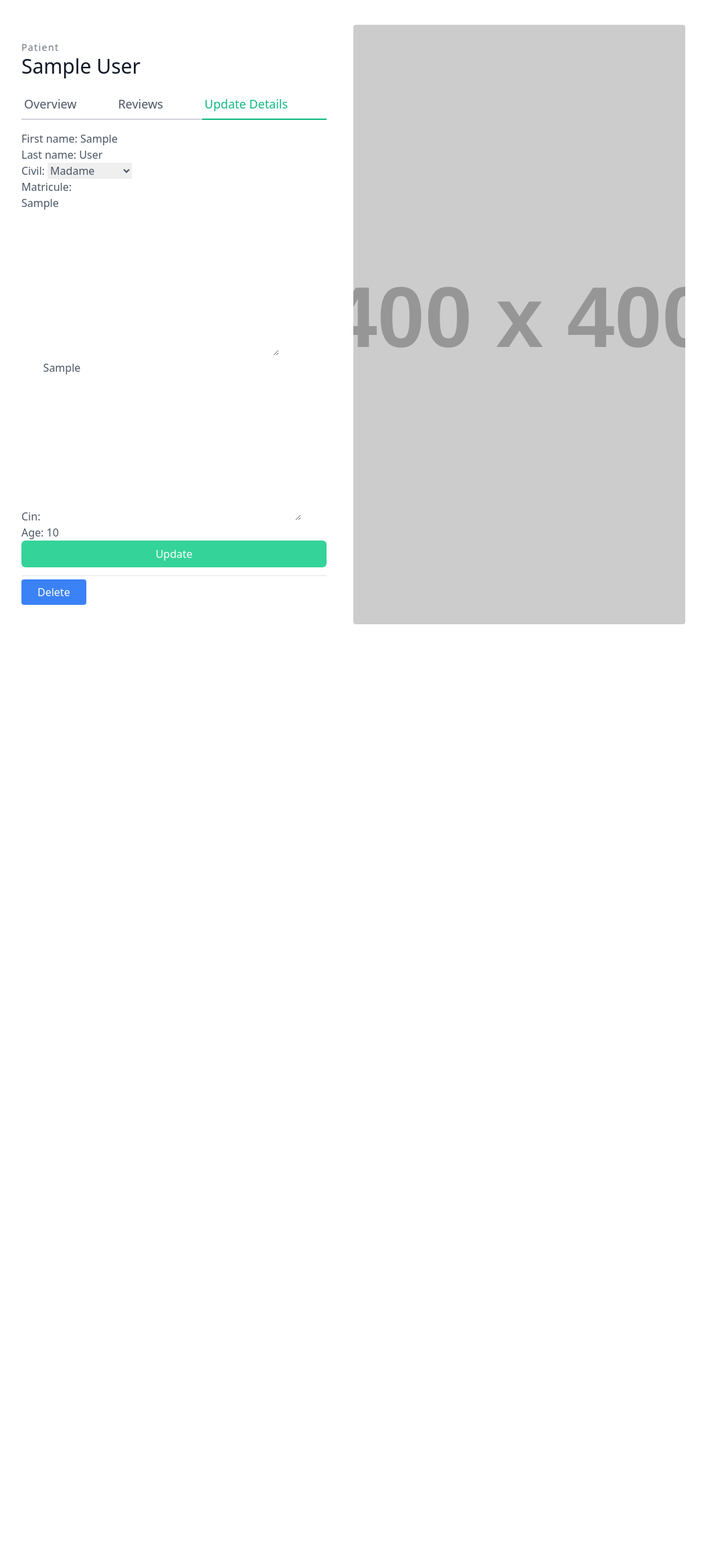
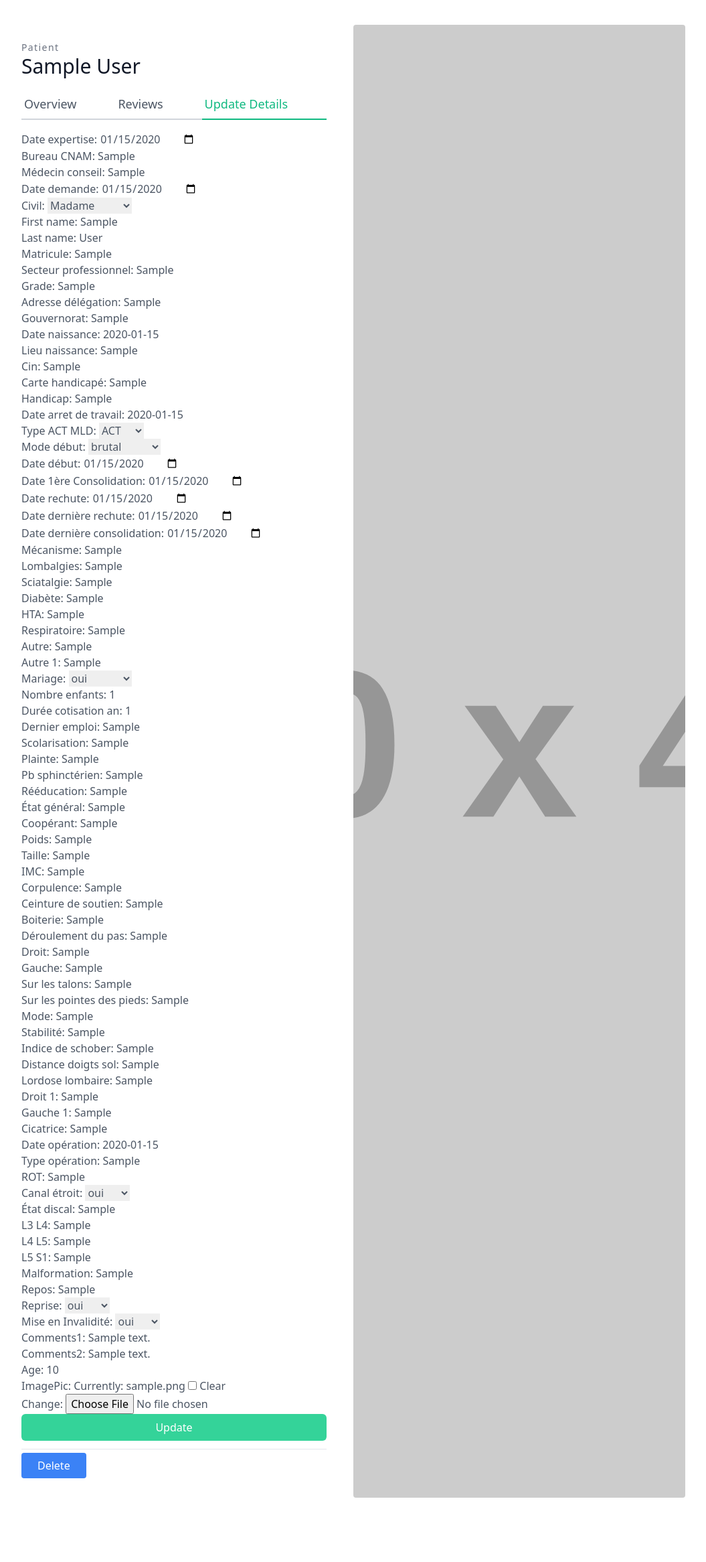
Before and after one commit to Panderio/Django_Patient, a Django app: page /healthcare/1/update/ in a window 1280 px wide. Shown: the part 139-2471 px from the top of the page at 67% size, without its empty margins (112-1167 px from the left). Before the commit the page ends 1071 px from the top, so only its background shows below. Run offline with Django 3.2, Linux system fonts and the light colour scheme; a user stored in the database is signed in; tables that the repository leaves empty hold one stand-in row (values such as "Sample post"); grey boxes labelled with a size stand in for pictures from a placeholder-image service; some libraries are stand-ins or nearby versions.

Commit message:
date updated

```diff
--- a/healthcare/forms.py
+++ b/healthcare/forms.py
@@ -5,21 +5,106 @@ from django.contrib.auth import get_user_model
 
 from django.db import models
 from django.db.models import fields
+from django.forms import widgets
 from .models import Patient, User
 
 User = get_user_model()
+
+class DateInputfil(forms.DateInput):
+    input_type= "date"
 
 class PatientModelForm(forms.ModelForm):
     class Meta:
         model = Patient
         fields =(
+            'date_expertise',
+            'Bureau_CNAM',
+            'médecin_conseil',
+            'date_demande',
+            'civil',
             'first_name',
             'last_name',
-            'civil',
             'matricule',
+            'secteur_professionnel',
+            'grade',
+            'adresse_délégation',
+            'gouvernorat',
+            'date_naissance',
+            'lieu_naissance',
             'cin',
-            'age'
+            'carte_handicapé',
+            'handicap',
+            'date_arret_de_travail',
+            'Type_ACT_MLD',
+            'mode_début',
+            'date_début',
+            'date_1ère_Consolidation',
+            'date_rechute',
+            'date_dernière_rechute',
+            'date_dernière_consolidation',
+            'mécanisme',
+            'lombalgies',
+            'sciatalgie',
+            'diabète',
+            'HTA',
+            'respiratoire',
+            'Autre',
+            'Autre_1',
+            'mariage',
+            'nombre_enfants',
+            'durée_cotisation_an',
+            'dernier_emploi',
+            'scolarisation',
+            'plainte',
+            'Pb_sphinctérien',
+            'rééducation',
+            'état_général',
+            'coopérant',
+            'poids',
+            'taille',
+            'IMC',
+            'corpulence',
+            'ceinture_de_soutien',
+            'boiterie',
+            'déroulement_du_pas',
+            'droit',
+            'gauche',
+            'sur_les_talons',
+            'sur_les_pointes_des_pieds',
+            'mode',
+            'stabilité',
+            'indice_de_schober',
+            'distance_doigts_sol',
+            'lordose_lombaire',
+            'droit_1',
+            'gauche_1',
+            'cicatrice',
+            'date_opération',
+            'type_opération',
+            'ROT',
+            'canal_étroit',
+            'état_discal',
+            'L3_L4',
+            'L4_L5',
+            'L5_S1',
+            'malformation',
+            'repos',
+            'reprise',
+            'mise_en_Invalidité',
+            'Comments1',
+            'Comments2',
+            'age',
+            'ImagePic',
         )
+        widgets = {
+            'date_expertise':DateInputfil(),
+            'date_demande':DateInputfil(),
+            'date_début':DateInputfil(),
+            'date_1ère_Consolidation':DateInputfil(),
+            'date_rechute':DateInputfil(),
+            'date_dernière_rechute':DateInputfil(),
+            'date_dernière_consolidation':DateInputfil()
+        }
 
 
 class PatientForm(forms.Form):
--- a/healthcare/models.py
+++ b/healthcare/models.py
@@ -44,20 +44,20 @@ class Patient(models.Model):
         )
 
     date_expertise=models.DateField(("date expertise"),blank=True, null=True)
-    Bureau_CNAM = models.TextField(blank=True, null=True)
+    Bureau_CNAM = models.CharField(max_length=150,blank=True, null=True)
     médecin_conseil=models.CharField(max_length=100,blank=True, null=True)
     date_demande=models.DateField(blank=True, null=True)
     civil = models.CharField(max_length=12,choices=civilité)
     first_name = models.CharField(max_length=100,blank=True, null=True)
     last_name = models.CharField(max_length=100,blank=True, null=True)
-    matricule = models.TextField(blank=True, null=True)
-    secteur_professionnel = models.TextField(blank=True, null=True)
+    matricule = models.CharField(max_length=150,blank=True, null=True)
+    secteur_professionnel = models.CharField(max_length=150,blank=True, null=True)
     grade = models.CharField(max_length=100,blank=True, null=True)
-    adresse_délégation=models.TextField(blank=True, null=True)
+    adresse_délégation=models.CharField(max_length=150,blank=True, null=True)
     gouvernorat=models.CharField(max_length=250,blank=True, null=True)
     date_naissance = models.DateField(blank=True, null=True)
     lieu_naissance =models.CharField(max_length=250,blank=True, null=True)
-    cin = models.TextField(blank=True, null=True)
+    cin = models.CharField(max_length=150,blank=True, null=True)
     carte_handicapé =CharField(max_length=250,blank=True, null=True)
     handicap=models.CharField(max_length=250,blank=True, null=True)
     date_arret_de_travail=models.DateField(blank=True, null=True)
@@ -68,57 +68,57 @@ class Patient(models.Model):
     date_rechute=models.DateField(blank=True, null=True)
     date_dernière_rechute=models.DateField(blank=True, null=True)
     date_dernière_consolidation=models.DateField(blank=True, null=True)
-    mécanisme=models.TextField(blank=True, null=True)
+    mécanisme=models.CharField(max_length=150,blank=True, null=True)
     lombalgies=models.CharField(max_length=3,default="oui")
     sciatalgie=models.CharField(max_length=3,default="non")
     diabète=models.CharField(max_length=3,default=0)
     HTA=models.CharField(max_length=3,default=0,blank=True, null=True)
-    respiratoire=models.CharField(max_length=3,default=0,blank=True, null=True)
+    respiratoire=models.CharField(max_length=150,default=0,blank=True, null=True)
     Autre=models.CharField(max_length=250,default=0,blank=True, null=True)
     Autre_1=models.CharField(max_length=250,default=0,blank=True, null=True)
     mariage=models.CharField(max_length=7,choices=status)
     nombre_enfants=models.PositiveSmallIntegerField(blank=True, null=True)
     durée_cotisation_an=models.PositiveSmallIntegerField(blank=True, null=True)
-    dernier_emploi=models.TextField(blank=True, null=True)
-    scolarisation=models.TextField(blank=True, null=True)
-    plainte=models.TextField(blank=True, null=True)
-    Pb_sphinctérien=models.TextField(blank=True, null=True)
-    rééducation=models.TextField(blank=True, null=True)
-    état_général=models.TextField(blank=True, null=True)
-    coopérant=models.TextField(blank=True, null=True)
-    poids =models.TextField(blank=True, null=True)
-    taille=models.TextField(blank=True, null=True)
-    IMC=models.TextField(blank=True, null=True)
-    corpulence=models.TextField(blank=True, null=True)
-    ceinture_de_soutien=models.TextField(blank=True, null=True)
-    boiterie=models.TextField(blank=True, null=True)
-    déroulement_du_pas=models.TextField(blank=True, null=True)
-    droit=models.TextField(blank=True, null=True)
-    gauche=models.TextField(blank=True, null=True)
-    sur_les_talons=models.TextField(blank=True, null=True)
-    sur_les_pointes_des_pieds=models.TextField(blank=True, null=True)
-    mode=models.TextField(blank=True, null=True)
-    stabilité=models.TextField(blank=True, null=True)
-    indice_de_schober=models.TextField(blank=True, null=True)
-    distance_doigts_sol=models.TextField(blank=True, null=True)
-    lordose_lombaire=models.TextField(blank=True, null=True)
-    droit_1=models.TextField(blank=True, null=True)
-    gauche_1=models.TextField(blank=True, null=True)
-    cicatrice=models.TextField(blank=True, null=True)
-    date_opération=models.TextField(blank=True, null=True)
-    type_opération=models.TextField(blank=True, null=True)
-    ROT=models.TextField(blank=True, null=True)
+    dernier_emploi=models.CharField(max_length=150,blank=True, null=True)
+    scolarisation=models.CharField(max_length=150,blank=True, null=True)
+    plainte=models.CharField(max_length=150,blank=True, null=True)
+    Pb_sphinctérien=models.CharField(max_length=150,blank=True, null=True)
+    rééducation=models.CharField(max_length=150,blank=True, null=True)
+    état_général=models.CharField(max_length=150,blank=True, null=True)
+    coopérant=models.CharField(max_length=150,blank=True, null=True)
+    poids =models.CharField(max_length=150,blank=True, null=True)
+    taille=models.CharField(max_length=150,blank=True, null=True)
+    IMC=models.CharField(max_length=150,blank=True, null=True)
+    corpulence=models.CharField(max_length=150,blank=True, null=True)
+    ceinture_de_soutien=models.CharField(max_length=150,blank=True, null=True)
+    boiterie=models.CharField(max_length=150,blank=True, null=True)
+    déroulement_du_pas=models.CharField(max_length=150,blank=True, null=True)
+    droit=models.CharField(max_length=150,blank=True, null=True)
+    gauche=models.CharField(max_length=150,blank=True, null=True)
+    sur_les_talons=models.CharField(max_length=150,blank=True, null=True)
+    sur_les_pointes_des_pieds=models.CharField(max_length=150,blank=True, null=True)
+    mode=models.CharField(max_length=150,blank=True, null=True)
+    stabilité=models.CharField(max_length=150,blank=True, null=True)
+    indice_de_schober=models.CharField(max_length=150,blank=True, null=True)
+    distance_doigts_sol=models.CharField(max_length=150,blank=True, null=True)
+    lordose_lombaire=models.CharField(max_length=150,blank=True, null=True)
+    droit_1=models.CharField(max_length=150,blank=True, null=True)
+    gauche_1=models.CharField(max_length=150,blank=True, null=True)
+    cicatrice=models.CharField(max_length=150,blank=True, null=True)
+    date_opération=models.CharField(max_length=150,blank=True, null=True)
+    type_opération=models.CharField(max_length=150,blank=True, null=True)
+    ROT=models.CharField(max_length=150,blank=True, null=True)
     canal_étroit=models.CharField(max_length=3,choices=y_n,blank=True, null=True)
-    état_discal=models.TextField(blank=True, null=True)
-    L3_L4=models.TextField(blank=True, null=True)
-    L4_L5=models.TextField(blank=True, null=True)
-    L5_S1=models.TextField(blank=True, null=True)
-    malformation=models.TextField(blank=True, null=True)
+    état_discal=models.CharField(max_length=150,blank=True, null=True)
+    L3_L4=models.CharField(max_length=150,blank=True, null=True)
+    L4_L5=models.CharField(max_length=150,blank=True, null=True)
+    L5_S1=models.CharField(max_length=150,blank=True, null=True)
+    malformation=models.CharField(max_length=150,blank=True, null=True)
     repos=models.CharField(max_length=25,blank=True, null=True)
     reprise=models.CharField(max_length=3,choices=y_n,blank=True, null=True)
     mise_en_Invalidité=models.CharField(max_length=3,choices=y_n,blank=True, null=True)
-    Comments1= models.TextField(blank=True, null=True)
-    Comments2= models.TextField(blank=True, null=True)
+    Comments1= models.CharField(max_length=150,blank=True, null=True)
+    Comments2= models.CharField(max_length=150,blank=True, null=True)
     age = models.PositiveSmallIntegerField(blank=True, null=True)
     ImagePic = models.ImageField(blank=True, null=True)
 
--- a/healthcare/templates/healthcare/patient_create.html
+++ b/healthcare/templates/healthcare/patient_create.html
@@ -1,5 +1,6 @@
 {% extends 'base.html' %}
 {% load tailwind_filters %}
+{% load crispy_forms_tags %}
 
 {% block content %}
 <div class="max-w-lg mx-auto">
```
Also changed, not shown: healthcare/migrations/0018_alter_patient_respiratoire.py (added), healthcare/migrations/0019_auto_20210731_1811.py (added).
